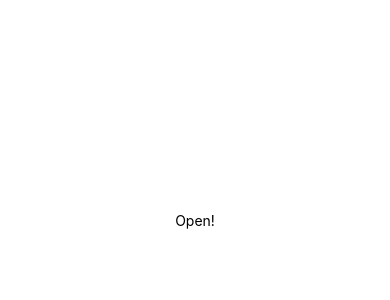
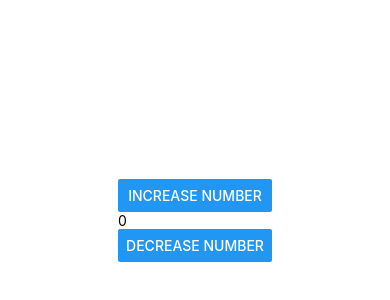
Before and after one commit to ignacijus/Whats-App-clone, a React Native app: screen / in a window 390 px wide. Shown: the part 202-502 px from the top of the page. Built offline with nearby package versions, Linux system fonts and the light colour scheme.

Commit message:
button added with functionality(addNumber, decreaseNumber)

```diff
--- a/App.js
+++ b/App.js
@@ -1,12 +1,35 @@
 import { StatusBar } from "expo-status-bar";
-import { StyleSheet, Text, View } from "react-native";
+import { useState } from "react";
+import { Button, SafeAreaView, StyleSheet, Text, View } from "react-native";
+import { SafeAreaProvider } from "react-native-safe-area-context";
 
 export default function App() {
+  const [count, setCount] = useState(0);
+
+  function buttonPressIncrease() {
+    setCount((prev) => prev + 1);
+  }
+  function buttonPressDecrease() {
+    setCount((prev) => prev - 1);
+  }
+
   return (
-    <View style={styles.container}>
-      <Text>Open!</Text>
-      <StatusBar style="auto" />
-    </View>
+    <SafeAreaProvider style={styles.container}>
+      <SafeAreaView>
+        <Button
+          style={styles.MainButton}
+          title="Increase number"
+          onPress={buttonPressIncrease}
+        />
+        <Text id="number">{count}</Text>
+        <StatusBar style="auto" />
+        <Button
+          style={styles.MainButton}
+          title="Decrease number"
+          onPress={buttonPressDecrease}
+        />
+      </SafeAreaView>
+    </SafeAreaProvider>
   );
 }
 
@@ -17,4 +40,10 @@ const styles = StyleSheet.create({
     alignItems: "center",
     justifyContent: "center",
   },
+  MainButton: {
+    borderRadius: 10,
+    backgroundColor: "grey",
+    width: 60,
+    color: "grey",
+  },
 });
--- a/package.json
+++ b/package.json
@@ -12,7 +12,8 @@
     "expo": "~48.0.6",
     "expo-status-bar": "~1.4.4",
     "react": "18.2.0",
-    "react-native": "0.71.3"
+    "react-native": "0.71.3",
+    "react-native-safe-area-context": "4.5.0"
   },
   "devDependencies": {
     "@babel/core": "^7.20.0"
```
Also changed, not shown: 1 other file (tests, documents, lock files or other folders).
